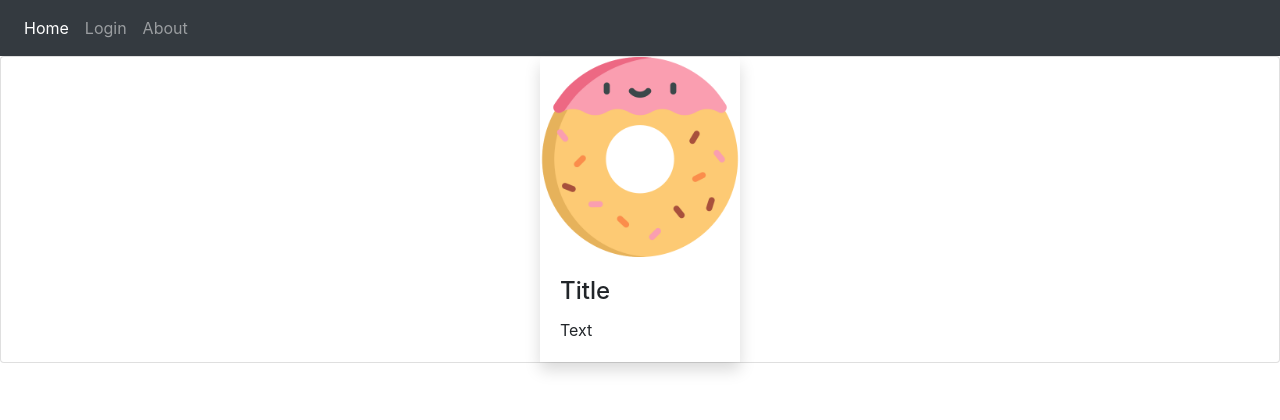
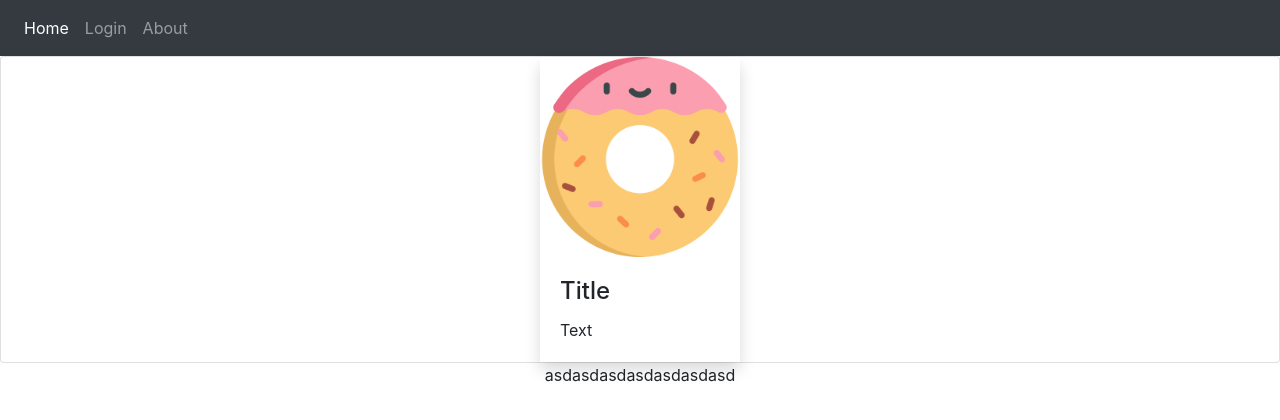
Before and after one commit to ZhongYi-Liao/GitWebTest, a plain HTML site: page about.html in a window 1280 px wide. Drawn offline with nearby package versions, Linux system fonts and the light colour scheme.

Commit message:
Add address

```diff
--- a/about.html
+++ b/about.html
@@ -10,7 +10,9 @@
     <script src="https://cdnjs.cloudflare.com/ajax/libs/twitter-bootstrap/4.3.1/js/bootstrap.min.js"></script>
     <title>About</title>
     <style>
-
+    #address{
+        text-align: center;
+    }
     </style>
 </head>
 <body>
@@ -31,6 +33,7 @@
         </div>
 
     </div>
+    <p id="address">asdasdasdasdasdasdasd</p>
 
 </body>
 </html>
```
